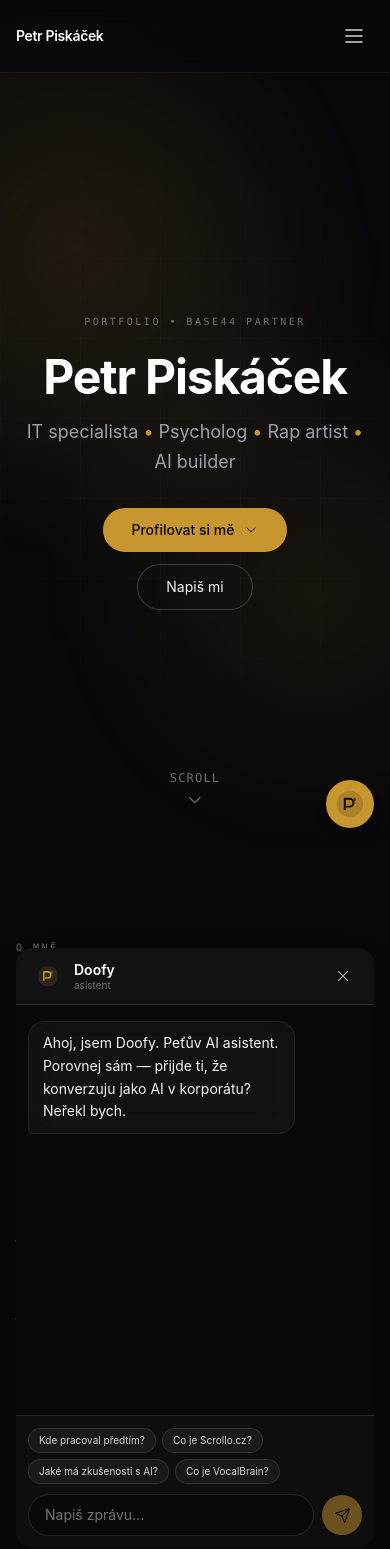
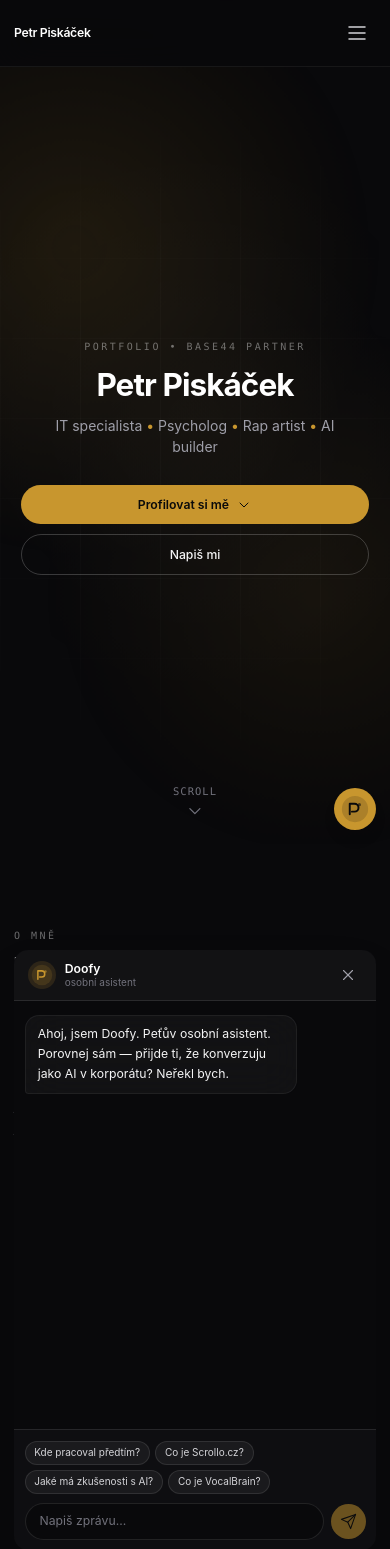
Before and after one commit to Peter-Pix/petrpiskacek.cz, a Next.js app: page / in a window 390 px wide. Shown: the top 1549 px of the page. Built offline with nearby package versions, Linux system fonts and the light colour scheme.

Commit message:
feat: mobile-first polish — Steve Jobs native app vibe, svh, touch-safe, tighter type

```diff
--- a/src/app/globals.css
+++ b/src/app/globals.css
@@ -1,4 +1,9 @@
 @import "tailwindcss";
+
+@theme {
+  --color-gold: #c8962e;
+  --color-gold-light: #e4b44a;
+}
 
 :root {
   --gold: #c8962e;
@@ -14,12 +19,19 @@ html {
   scroll-behavior: smooth;
   -webkit-font-smoothing: antialiased;
   -moz-osx-font-smoothing: grayscale;
+  text-size-adjust: 100%;
+  -webkit-text-size-adjust: 100%;
 }
 
 body {
   background-color: var(--bg);
   color: var(--text);
-  font-family: -apple-system, BlinkMacSystemFont, "SF Pro Display", "Segoe UI", Roboto, "Helvetica Neue", Arial, sans-serif;
+  font-family: -apple-system, BlinkMacSystemFont, "SF Pro Display", "SF Pro Text", "Segoe UI", Roboto, "Helvetica Neue", Arial, sans-serif;
+  -webkit-font-smoothing: antialiased;
+  -moz-osx-font-smoothing: grayscale;
+  overflow-x: hidden;
+  width: 100%;
+  max-width: 100%;
 }
 
 .glass {
@@ -31,7 +43,7 @@ body {
 }
 
 .glass-strong {
-  background: rgba(9, 9, 11, 0.85);
+  background: rgba(9, 9, 11, 0.88);
   backdrop-filter: blur(20px) saturate(180%);
   -webkit-backdrop-filter: blur(20px) saturate(180%);
   border-bottom: 1px solid var(--border);
@@ -153,7 +165,7 @@ body {
 .btn-primary {
   background-color: var(--gold);
   color: #0a0a0a;
-  font-weight: 500;
+  font-weight: 600;
   transition: all 0.2s cubic-bezier(0.4, 0, 0.2, 1);
 }
 
@@ -166,6 +178,7 @@ body {
 .btn-secondary {
   border: 1px solid rgba(255, 255, 255, 0.2);
   color: var(--text);
+  font-weight: 500;
   transition: all 0.2s cubic-bezier(0.4, 0, 0.2, 1);
 }
 
@@ -234,3 +247,87 @@ html, body {
 .safe-top {
   padding-top: env(safe-area-inset-top);
 }
+
+/* Mobile typography scale — Steve Jobs native app vibe */
+@media (max-width: 640px) {
+  html {
+    font-size: 15px;
+  }
+
+  .hero-bg h1 {
+    font-size: 2.5rem !important;
+    line-height: 1.05 !important;
+    letter-spacing: -0.03em !important;
+  }
+
+  .hero-bg p.text-zinc-400 {
+    font-size: 1rem !important;
+    line-height: 1.5 !important;
+    max-width: 90% !important;
+  }
+
+  h2 {
+    font-size: 1.75rem !important;
+    line-height: 1.1 !important;
+    letter-spacing: -0.02em !important;
+  }
+
+  h3 {
+    font-size: 1.1rem !important;
+    line-height: 1.25 !important;
+  }
+
+  .glass {
+    backdrop-filter: blur(20px);
+    -webkit-backdrop-filter: blur(20px);
+  }
+
+  .card-hover:hover {
+    transform: translateY(-4px) scale(1.01);
+  }
+}
+
+/* Small phones even tighter */
+@media (max-width: 390px) {
+  html {
+    font-size: 14px;
+  }
+
+  .hero-bg h1 {
+    font-size: 2.25rem !important;
+  }
+
+  h2 {
+    font-size: 1.6rem !important;
+  }
+}
+
+/* Disable hover effects on touch devices to prevent sticky glitches */
+@media (hover: none) and (pointer: coarse) {
+  .card-hover:hover {
+    transform: none;
+    box-shadow: none;
+    border-color: var(--border);
+  }
+
+  .btn-primary:hover,
+  .btn-secondary:hover {
+    transform: none;
+    box-shadow: none;
+  }
+
+  * {
+    transition-duration: 0.15s;
+  }
+}
+
+/* Respect reduced motion */
+@media (prefers-reduced-motion: reduce) {
+  *,
+  *::before,
+  *::after {
+    animation-duration: 0.01ms !important;
+    animation-iteration-count: 1 !important;
+    transition-duration: 0.01ms !important;
+  }
+}
--- a/src/components/About.tsx
+++ b/src/components/About.tsx
@@ -88,12 +88,12 @@ export default function About() {
     <section id="about" className="relative px-4 py-24 sm:px-6 lg:px-8">
       <div className="mx-auto max-w-6xl">
         <p className="section-label mb-3">O mně</p>
-        <h2 className="mb-10 text-3xl font-semibold tracking-tight text-white sm:text-4xl">
+        <h2 className="mb-10 text-[1.75rem] font-semibold leading-tight tracking-tight text-white sm:text-4xl">
           Tech, psyche a tvorba
         </h2>
 
         {/* Story */}
-        <div className="mb-16 max-w-2xl space-y-5 text-zinc-400 leading-relaxed">
+        <div className="mb-16 max-w-2xl space-y-5 text-[0.95rem] leading-relaxed text-zinc-400 sm:text-base">
           <p>
             Pocházím ze Šumavy. Dnes pendluju mezi Prachaticemi, Pardubicemi a Prahou a pracuju odkudkoliv.
           </p>
@@ -121,10 +121,10 @@ export default function About() {
               <div className="mb-5 inline-flex rounded-xl bg-gold/10 p-3 text-gold">
                 <card.icon size={28} />
               </div>
-              <h3 className="mb-3 text-lg font-semibold text-white">
+              <h3 className="mb-3 text-[1.1rem] font-semibold leading-snug text-white">
                 {card.title}
               </h3>
-              <p className="text-sm leading-relaxed text-zinc-400">
+              <p className="text-[0.9rem] leading-relaxed text-zinc-400 sm:text-sm">
                 {card.description}
               </p>
             </div>
@@ -135,29 +135,29 @@ export default function About() {
         <div className="mt-16 grid gap-4 sm:grid-cols-2 lg:grid-cols-5">
           <div className="glass rounded-xl p-5">
             <p className="text-xs font-mono uppercase tracking-wider text-zinc-500">Věk</p>
-            <p className="mt-1 text-lg text-white">39 let</p>
+            <p className="mt-1 text-base text-white sm:text-lg">39 let</p>
           </div>
           <div className="glass rounded-xl p-5">
             <p className="text-xs font-mono uppercase tracking-wider text-zinc-500">Lokalita</p>
-            <p className="mt-1 text-lg text-white">Prachatice / Pardubice / Praha</p>
+            <p className="mt-1 text-base leading-tight text-white sm:text-lg">Prachatice / Pardubice / Praha</p>
           </div>
           <div className="glass rounded-xl p-5">
             <p className="text-xs font-mono uppercase tracking-wider text-zinc-500">Role</p>
-            <p className="mt-1 text-lg text-white">AI Specialist</p>
+            <p className="mt-1 text-base text-white sm:text-lg">AI Specialist</p>
           </div>
           <div className="glass rounded-xl p-5">
             <p className="text-xs font-mono uppercase tracking-wider text-zinc-500">MBTI</p>
-            <p className="mt-1 text-lg text-white">Logik (INTP-T)</p>
+            <p className="mt-1 text-base text-white sm:text-lg">Logik (INTP-T)</p>
           </div>
           <div className="glass rounded-xl p-5 border-gold/20">
             <p className="text-xs font-mono uppercase tracking-wider text-gold/60">Partner</p>
-            <p className="mt-1 text-lg text-gold">Base44.com</p>
+            <p className="mt-1 text-base text-gold sm:text-lg">Base44.com</p>
           </div>
         </div>
 
         {/* Work timeline */}
         <div className="mt-16">
-          <h3 className="mb-8 text-lg font-semibold text-white">Profesní cesta</h3>
+          <h3 className="mb-8 text-[1.1rem] font-semibold text-white">Profesní cesta</h3>
           <div className="relative border-l border-white/10 pl-6">
             {timeline.map((item, i) => (
               <div key={i} className="mb-8 relative">
@@ -165,10 +165,10 @@ export default function About() {
                 <p className="text-xs font-mono uppercase tracking-wider text-gold/70 mb-1">
                   {item.period}
                 </p>
-                <h4 className="text-base font-semibold text-white mb-1">
+                <h4 className="text-[0.95rem] font-semibold leading-snug text-white mb-1">
                   {item.title}
                 </h4>
-                <p className="text-sm text-zinc-400 mb-2">{item.description}</p>
+                <p className="text-[0.85rem] text-zinc-400 mb-2 sm:text-sm">{item.description}</p>
                 <div className="flex flex-wrap gap-1.5">
                   {item.tags.map((tag) => (
                     <span
@@ -186,30 +186,30 @@ export default function About() {
 
         {/* Education */}
         <div className="mt-16">
-          <h3 className="mb-8 text-lg font-semibold text-white">Vzdělání</h3>
+          <h3 className="mb-8 text-[1.1rem] font-semibold text-white">Vzdělání</h3>
           <div className="grid gap-4 sm:grid-cols-2">
             <div className="glass rounded-xl p-5">
               <p className="text-xs font-mono uppercase tracking-wider text-gold/70 mb-1">2002 – 2006</p>
-              <h4 className="text-base font-semibold text-white mb-1">SPŠ Písek — IT / Automatizační systémy</h4>
-              <p className="text-sm text-zinc-400">Programování mikroprocesorů, vzdálené ovládání systémů. AutoCAD, WebControl, Pascal, Delphi, C++, Assembler. Maturitní vysvědčení.</p>
+              <h4 className="text-[0.95rem] font-semibold leading-snug text-white mb-1">SPŠ Písek — IT / Automatizační systémy</h4>
+              <p className="text-[0.85rem] leading-relaxed text-zinc-400 sm:text-sm">Programování mikroprocesorů, vzdálené ovládání systémů. AutoCAD, WebControl, Pascal, Delphi, C++, Assembler. Maturitní vysvědčení.</p>
             </div>
             <div className="glass rounded-xl p-5">
               <p className="text-xs font-mono uppercase tracking-wider text-gold/70 mb-1">2011 – 2012</p>
-              <h4 className="text-base font-semibold text-white mb-1">New College Nottingham — ESOL Level 2</h4>
-              <p className="text-sm text-zinc-400">English for Speakers of Other Languages. Certificate Level 2.</p>
+              <h4 className="text-[0.95rem] font-semibold leading-snug text-white mb-1">New College Nottingham — ESOL Level 2</h4>
+              <p className="text-[0.85rem] leading-relaxed text-zinc-400 sm:text-sm">English for Speakers of Other Languages. Certificate Level 2.</p>
             </div>
           </div>
         </div>
 
         {/* Why work with me */}
         <div className="mt-16">
-          <h3 className="mb-8 text-lg font-semibold text-white">Proč spolupracovat?</h3>
+          <h3 className="mb-8 text-[1.1rem] font-semibold text-white">Proč spolupracovat?</h3>
           <div className="grid gap-4 sm:grid-cols-2 lg:grid-cols-4">
             {reasons.map((reason) => (
               <div key={reason.num} className="glass rounded-xl p-5">
                 <p className="text-2xl font-bold text-gold/30 mb-2">{reason.num}</p>
-                <h4 className="text-sm font-semibold text-white mb-2">{reason.title}</h4>
-                <p className="text-xs leading-relaxed text-zinc-400">{reason.description}</p>
+                <h4 className="text-sm font-semibold leading-snug text-white mb-2">{reason.title}</h4>
+                <p className="text-[0.8rem] leading-relaxed text-zinc-400 sm:text-xs">{reason.description}</p>
               </div>
             ))}
           </div>
--- a/src/components/ChatBot.tsx
+++ b/src/components/ChatBot.tsx
@@ -32,12 +32,12 @@ function pickRandomSuggestions(count: number): string[] {
 }
 
 const GREETINGS = [
-  "Jsem Doofy. Peťův AI asistent, něco jako Eva od O2, jen vychytanější a vtipnější.",
-  "Čau, jsem Doofy. Peťův AI asistent. Co tě sem přivádí? Nech mě hádat — osud.",
-  "Ahoj, jsem Doofy. Peťův AI asistent. Porovnej sám — přijde ti, že konverzuju jako AI v korporátu? Neřekl bych.",
+  "Jsem Doofy. Peťův osobní asistent. Něco jako Eva od O2, jen vychytanější a vtipnější.",
+  "Čau, jsem Doofy. Peťův osobní asistent. Co tě sem přivádí? Nech mě hádat — osud.",
+  "Ahoj, jsem Doofy. Peťův osobní asistent. Porovnej sám — přijde ti, že konverzuju jako AI v korporátu? Neřekl bych.",
+  "Jsem Doofy. Peťův osobní asistent. Vypadáš sympaticky. Tobě to povím.",
 ];
 
-// Inline Doofy avatar — stylized "D" monogram, no external icon needed
 function DoofyAvatar({ size = 26 }: { size?: number }) {
   return (
     <svg
@@ -177,7 +177,7 @@ export default function ChatBot() {
             </div>
             <div>
               <p className="text-sm font-semibold text-white leading-tight">Doofy</p>
-              <p className="text-[10px] text-zinc-500 leading-tight">asistent</p>
+              <p className="text-[10px] text-zinc-500 leading-tight">osobní asistent</p>
             </div>
           </div>
           <button
--- a/src/components/Hero.tsx
+++ b/src/components/Hero.tsx
@@ -6,39 +6,50 @@ export default function Hero() {
   return (
     <section
       id="top"
-      className="hero-bg relative flex min-h-screen flex-col items-center justify-center px-4 pt-20 text-center"
+      className="hero-bg relative flex min-h-[100svh] flex-col items-center justify-center px-5 pt-20 text-center sm:px-6"
     >
       <div className="hero-grid" aria-hidden="true" />
 
-      <div className="relative z-10 max-w-3xl">
-        <p className="section-label mb-6 animate-fade-in-up">Portfolio • Base44 Partner</p>
-        <h1 className="mb-4 text-5xl font-bold tracking-tight text-white sm:text-6xl md:text-7xl animate-fade-in-up" style={{ animationDelay: '0.1s' }}>
+      <div className="relative z-10 mx-auto w-full max-w-3xl px-1">
+        <p className="section-label mb-4 sm:mb-6 animate-fade-in-up">
+          Portfolio • Base44 Partner
+        </p>
+        <h1
+          className="hero-title mb-4 text-[2.5rem] font-bold leading-[1.05] tracking-tight text-white sm:text-6xl md:text-7xl animate-fade-in-up"
+          style={{ animationDelay: "0.1s" }}
+        >
           Petr Piskáček
         </h1>
-        <p className="mx-auto mb-8 max-w-xl text-lg leading-relaxed text-zinc-400 sm:text-xl animate-fade-in-up" style={{ animationDelay: '0.2s' }}>
+        <p
+          className="hero-subtitle mx-auto mb-8 max-w-[90%] text-base leading-relaxed text-zinc-400 sm:max-w-xl sm:text-xl sm:leading-relaxed animate-fade-in-up"
+          style={{ animationDelay: "0.2s" }}
+        >
           IT specialista <span className="text-gold">•</span> Psycholog{" "}
           <span className="text-gold">•</span> Rap artist{" "}
           <span className="text-gold">•</span> AI builder
         </p>
 
-        <div className="flex flex-col items-center justify-center gap-3 sm:flex-row animate-fade-in-up" style={{ animationDelay: '0.3s' }}>
+        <div
+          className="flex flex-col items-center justify-center gap-3 sm:flex-row animate-fade-in-up"
+          style={{ animationDelay: "0.3s" }}
+        >
           <a
             href="#about"
-            className="inline-flex items-center gap-2 rounded-full px-7 py-3 btn-primary text-sm"
+            className="inline-flex w-full items-center justify-center gap-2 rounded-full px-7 py-3 btn-primary text-sm sm:w-auto"
           >
             Profilovat si mě
             <ChevronDownIcon size={16} />
           </a>
           <a
             href="#contact"
-            className="inline-flex items-center gap-2 rounded-full px-7 py-3 btn-secondary text-sm"
+            className="inline-flex w-full items-center justify-center gap-2 rounded-full px-7 py-3 btn-secondary text-sm sm:w-auto"
           >
             Napiš mi
           </a>
         </div>
       </div>
 
-      <div className="absolute bottom-8 left-1/2 z-10 -translate-x-1/2 animate-float">
+      <div className="absolute bottom-6 left-1/2 z-10 -translate-x-1/2 animate-float sm:bottom-8">
         <a
           href="#about"
           className="inline-flex flex-col items-center gap-1 text-xs text-zinc-500 transition-colors hover:text-gold"
--- a/src/components/Services.tsx
+++ b/src/components/Services.tsx
@@ -34,7 +34,7 @@ export default function Services() {
     <section id="services" className="relative px-4 py-24 sm:px-6 lg:px-8">
       <div className="mx-auto max-w-6xl">
         <p className="section-label mb-3">Služby pro firmy</p>
-        <h2 className="mb-14 text-3xl font-semibold tracking-tight text-white sm:text-4xl">
+        <h2 className="mb-14 text-[1.75rem] font-semibold leading-tight tracking-tight text-white sm:text-4xl">
           Jak můžu pomoct
         </h2>
 
@@ -48,10 +48,10 @@ export default function Services() {
                 <service.icon size={24} />
               </div>
               <div>
-                <h3 className="mb-2 text-lg font-semibold text-white">
+                <h3 className="mb-2 text-[1.1rem] font-semibold leading-snug text-white">
                   {service.title}
                 </h3>
-                <p className="text-sm leading-relaxed text-zinc-400">
+                <p className="text-[0.9rem] leading-relaxed text-zinc-400 sm:text-sm">
                   {service.description}
                 </p>
               </div>
--- a/src/components/Skills.tsx
+++ b/src/components/Skills.tsx
@@ -45,7 +45,7 @@ export default function Skills() {
     <section id="skills" className="relative px-4 py-24 sm:px-6 lg:px-8">
       <div className="mx-auto max-w-6xl">
         <p className="section-label mb-3">Skills</p>
-        <h2 className="mb-14 text-3xl font-semibold tracking-tight text-white sm:text-4xl">
+        <h2 className="mb-14 text-[1.75rem] font-semibold leading-tight tracking-tight text-white sm:text-4xl">
           Technologie & expertíza
         </h2>
 
@@ -53,7 +53,7 @@ export default function Skills() {
           {skills.map((skill) => (
             <span
               key={skill}
-              className="rounded-full border border-gold/30 bg-gold/10 px-4 py-2 text-sm font-medium text-gold transition-colors hover:bg-gold/20"
+              className="rounded-full border border-gold/30 bg-gold/10 px-3 py-1.5 text-[0.85rem] font-medium text-gold transition-colors hover:bg-gold/20 sm:px-4 sm:py-2 sm:text-sm"
             >
               {skill}
             </span>
```
Also changed, not shown: src/app/layout.tsx (+8 -0 lines), src/components/Contact.tsx (+7 -7 lines), src/components/Projects.tsx (+4 -4 lines).
